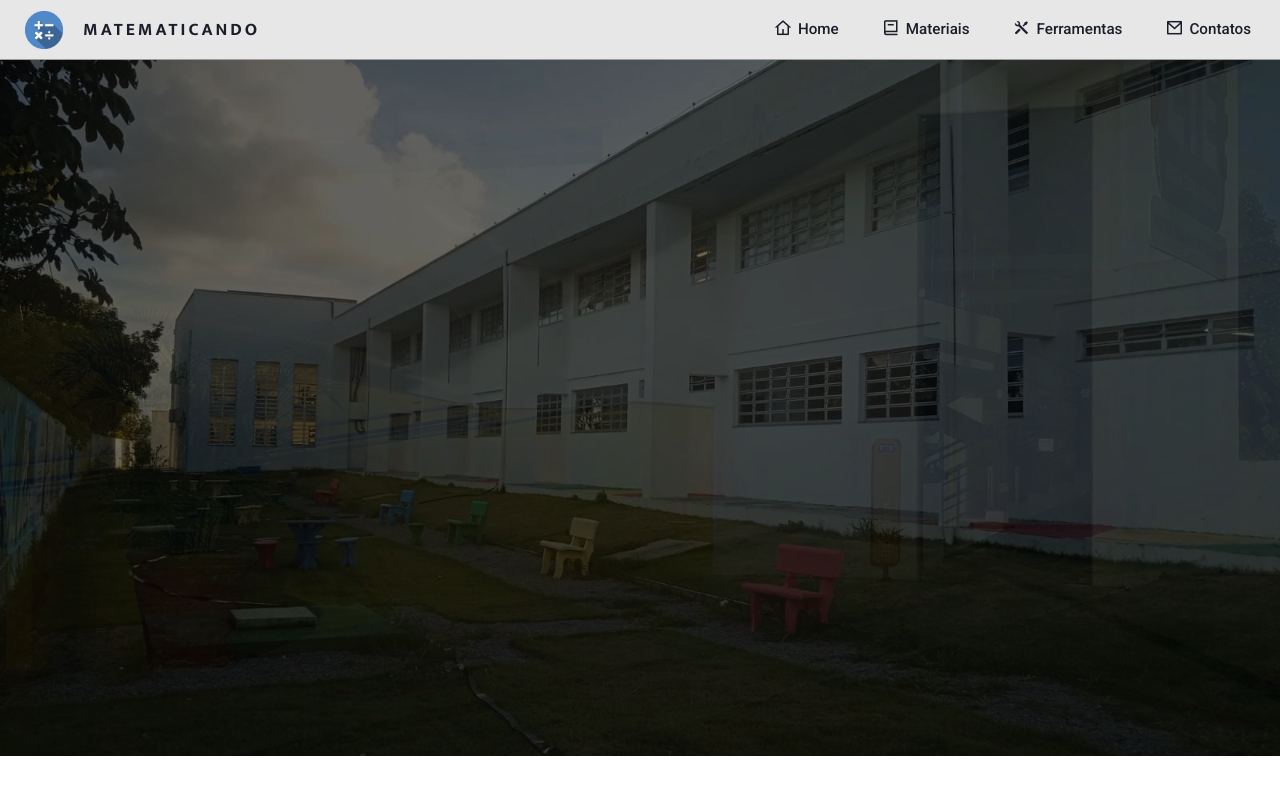
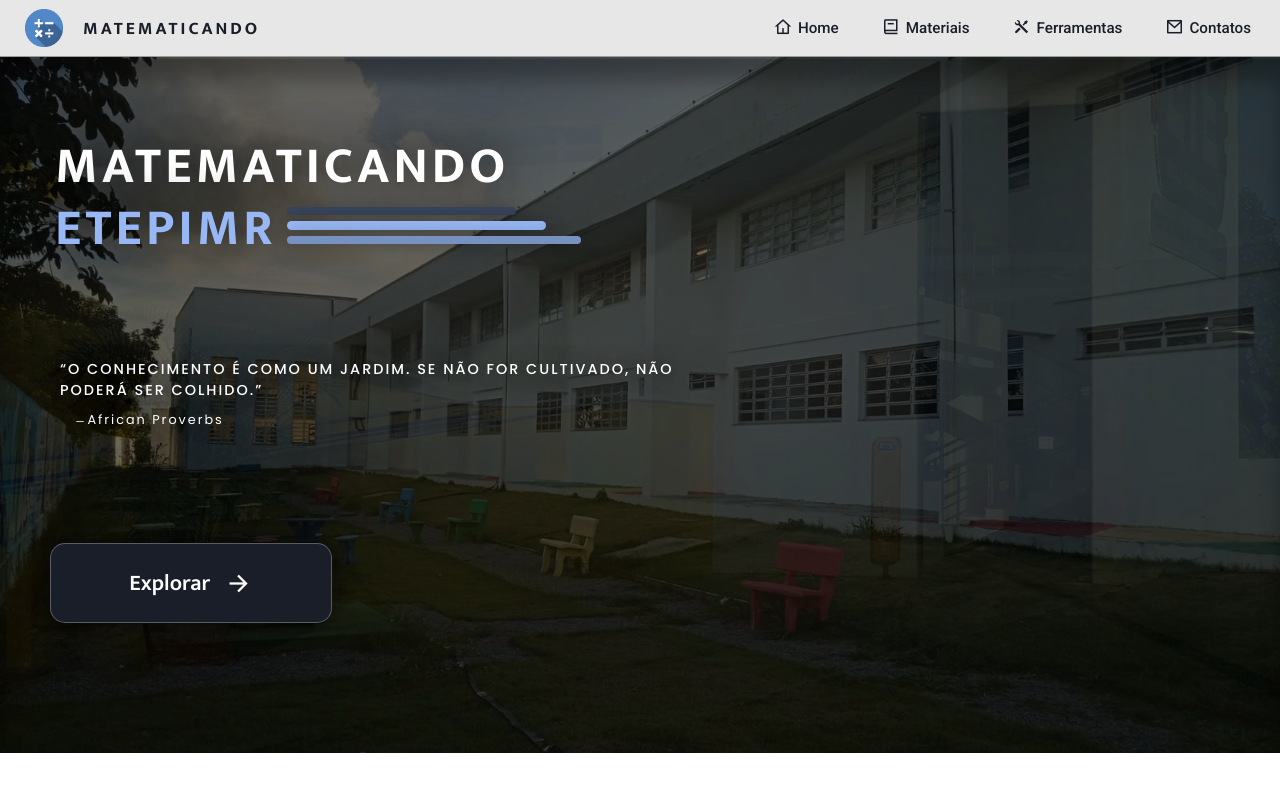
Before and after one commit to projetosetepimr/matematicandoetepimr, a Flask app: page / in a window 1280 px wide. Run offline with Flask 2, Linux system fonts and the light colour scheme; some libraries are stand-ins or nearby versions.

Commit message:
apresentation screen (matematicandoetepimr, phrase and button)

```diff
--- a/matematicando/static/styles/global.css
+++ b/matematicando/static/styles/global.css
@@ -4,6 +4,7 @@
 @import url('https://fonts.googleapis.com/css2?family=Rubik:wght@400;500&display=swap');
 @import url('https://fonts.googleapis.com/css2?family=Roboto:wght@400;500;700&display=swap');
 @import url('https://fonts.googleapis.com/css2?family=Fira+Code:wght@400;500&display=swap');
+@import url('https://fonts.googleapis.com/css2?family=Poppins:wght@400;500&display=swap');
 
 
 * {
@@ -24,13 +25,14 @@
     --text-font: "Rubik", sans-serif;
     --secondary-font: "Roboto", sans-serif;
     --materials-name-font: "Fira Code", monospace;
+    --citation-font: "Poppins", sans-serif;
 
     --header-background: #e7e7e7;
 }
 
 .header {
     width: 100vw;
-    height: 60px;
+    height: 57px;
     background-color: var(--header-background);
     border-bottom: 1px solid rgba(0, 0, 0, 0.324);
     padding: 20px 25px;
--- a/matematicando/static/styles/home.css
+++ b/matematicando/static/styles/home.css
@@ -44,15 +44,187 @@
     }
 }
 
+main {
+    width: 100vw;
+    height: 100%;
+}
+
 section#main-background {
     background-image: url("../img/background-slider/desktop/main_desktop_background.jpeg");
     background-position: center;
     background-repeat: no-repeat;
     background-size: cover;
+    padding: 40px 50px;
     width: 100vw;
     height: 87vh;
 
-    /* overflow: hidden;
-    position: relative; */
+    border-top: 2px solid rgba(0, 0, 0, 0.141);
+    box-shadow: 0px 20px 20px rgba(0, 0, 0, 0.296) inset;
     animation: main-background-slider-desktop 40s infinite ease-in-out;
 }
+
+section#home-start {
+    width: 55%;
+    height: 100%;
+    /* background-color: rgba(0, 0, 255, 0.376); */
+}
+
+section#home-start div#initial {
+    display: flex;
+    flex-direction: column;
+    width: 100%;
+    height: 25vh;
+    padding: 5px;
+    margin-top: 20px;
+    /* background-color: red; */
+}
+
+section#home-start div#initial h1 {
+    font: 3.2rem var(--title-font);
+    font-weight: 700;
+    text-transform: uppercase;
+    letter-spacing: 4px;
+    color: white;
+    cursor: pointer;
+}
+
+section#home-start div#initial > div {
+    width: 100%;
+    height: 100%;
+    display: flex;
+}
+
+section#home-start div#initial > div > h1 {
+    color: var(--color1);
+    position: relative;
+    top: -23px;
+}
+
+section#home-start div#initial div > div#lines {
+    width: 23vw;
+    height: 43px;
+    margin-left: 10px;
+    position: relative;
+    top: -5px;
+
+    display: flex;
+    flex-direction: column;
+}
+
+section#home-start div#initial div > div#lines >
+div {
+    width: 100%;
+    height: 10px;
+    margin: 3px 0px;
+    border-radius: 5px;
+    box-shadow: 0px 0px 20px rgba(0, 0, 0, 0.383);
+}
+
+section#home-start div#initial div > div#lines > div#line1 {
+    background-color: var(--color4);
+    width: 78%;
+}
+
+section#home-start div#initial div > div#lines > div#line2 {
+    background-color: var(--color1);
+    width: 88%;
+}
+
+section#home-start div#initial div > div#lines > div#line3 {
+    background-color: var(--color2);
+}
+
+section#home-start div#phrase-box {
+    width: 100%;
+    height: 18vh;
+    padding: 20px 10px;
+    margin: 20px 0px;
+    /* background-color: coral; */
+}
+
+section#home-start div#phrase-box p {
+    color: white;
+    font-family: var(--citation-font);
+    letter-spacing: 2px;
+    text-transform: uppercase;
+}
+
+section#home-start div#phrase-box p#phrase {
+    font-size: 0.9rem;
+    font-weight: 500;
+
+    text-decoration: underline;
+    text-decoration-color: transparent;
+    transition: .5s;
+
+    -webkit-text-decoration-color: transparent;
+    -moz-text-decoration-color: transparent;
+}
+
+section#home-start div#phrase-box p#phrase:hover {
+    text-decoration-color: white;
+    cursor: pointer;
+}
+
+section#home-start div#phrase-box p#author {
+    text-transform: capitalize;
+    font-size: 0.8rem;
+    font-weight: 400;
+    margin-top: 10px;
+    margin-left: 20px;
+}
+
+section#home-start div#explore {
+    width: 100%;
+    height: 20vh;
+    /* background-color: chartreuse; */
+
+    display: flex;
+    align-items: center;
+}
+
+section#home-start div#explore div#button {
+    width: 22vw;
+    height: 10vh;
+    border-radius: 15px;
+    background-color: var(--color5);
+    border: 1px solid rgba(255, 255, 255, 0.275);
+    cursor: pointer;
+
+    display: flex;
+    align-items: center;
+    justify-content: center;
+    gap: 15px;
+}
+
+section#home-start div#explore div#button:hover {
+    background-color: #1e2330;
+    transform: scale(103%);
+    transition: transform .3s;
+}
+
+section#home-start div#explore div#button p, i {
+    color: white;
+    cursor: pointer;
+}
+
+section#home-start div#explore div#button p {
+    font: 1.4rem var(--title-font);
+    font-weight: 600;
+}
+
+section#home-start div#explore div#button i {
+    font-size: 1.7rem;
+}
+
+section#home-start div#phrase-box p {
+    text-shadow: 0px 0px 20px rgba(0, 0, 0, 0.535);
+}
+
+section#home-start div#explore div#button {
+    box-shadow: 0px 0px 20px rgba(0, 0, 0, 0.622);
+}
+
+section#home-start div#initial h1 {
+    text-shadow: 0px 0px 50px black;
+}
--- a/matematicando/templates/home.html
+++ b/matematicando/templates/home.html
@@ -42,7 +42,31 @@
 
     <main>
         <section id="main-background">
-
+            <section id="home-start">
+                <div id="initial">
+                    <h1>Matematicando</h1>
+                    <div>
+                        <h1>ETEPIMR</h1>
+                        <div id="lines">
+                            <div id="line1"></div>
+                            <div id="line2"></div>
+                            <div id="line3"></div>
+                        </div>
+                    </div>
+                </div>
+                <div id="phrase-box">
+                    <p id="phrase">“O conhecimento é como um jardim. se não for cultivado, não
+                        poderá ser colhido.”
+                    </p>
+                    <p id="author">̶ African Proverbs</p>
+                </div>
+                <div id="explore">
+                    <div id="button">
+                        <p>Explorar</p>
+                        <i class="ri-arrow-right-line"></i>
+                    </div>
+                </div>
+            </section>
         </section>
     </main>
 
```
